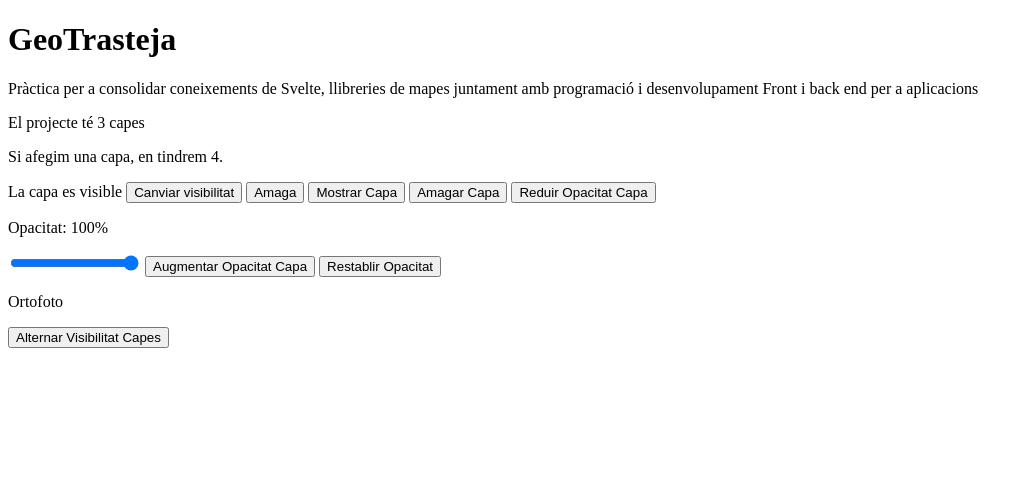
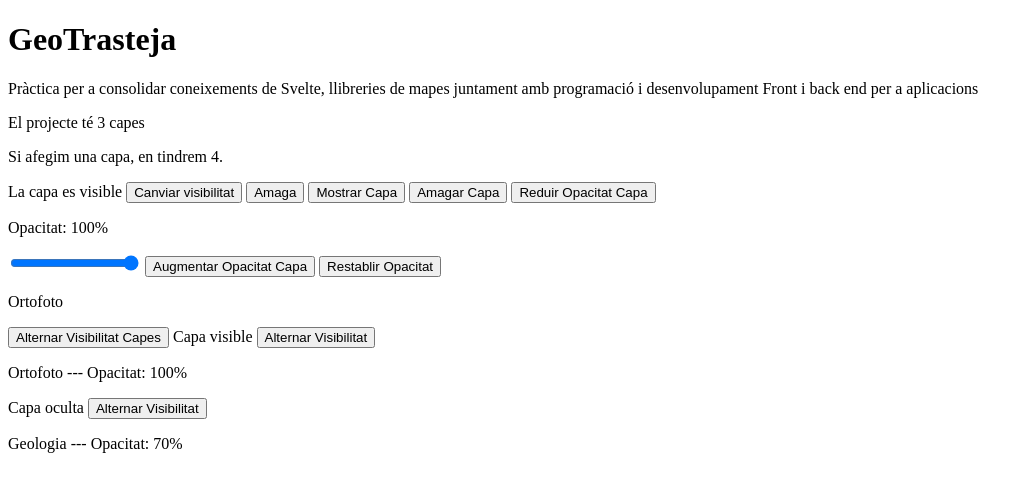
Before and after one commit to EnricMS/PracticaICGC_Geostart, a SvelteKit app in the folder GeoTrasteja/: page / in a window 1280 px wide. Shown: the top 492 px of the page, without its empty margins (0-1033 px from the left). Built offline with nearby package versions, Linux system fonts and the light colour scheme.

Commit message:
practiques amb propietats svelte i objectes

```diff
--- a/GeoTrasteja/src/routes/+page.svelte
+++ b/GeoTrasteja/src/routes/+page.svelte
@@ -2,10 +2,16 @@
 const nomProjecte = 'GeoTrasteja';
 const nombreCapes = 3;
 const capa = $state({nom:'Ortofoto', visible: true, opacitat: 100});
+const capes = $state ([
+  {nom: 'Ortofoto', visible: true, opacitat: 100},
+  {nom: 'Geologia', visible: false, opacitat: 70}
+]);
 
 function alternarVisibilitat () {
   capa.visible = !capa.visible;
 }
+
+capes[1].nom
 
 </script>
 
@@ -48,3 +54,11 @@ function alternarVisibilitat () {
 <p>{capa.nom}</p>
 
 <button onclick={() => capa.visible = !capa.visible}>Alternar Visibilitat Capes</button>
+
+<!-- <p>{capes[1].nom}</p> -->
+
+{#each capes as capaActual }
+{#if capaActual.visible} Capa visible {:else} Capa oculta{/if}
+<button onclick= {() => {capaActual.visible = !capaActual.visible }}>Alternar Visibilitat</button>
+<p>{capaActual.nom} --- Opacitat: {capaActual.opacitat}%</p>
+  {/each}
```
